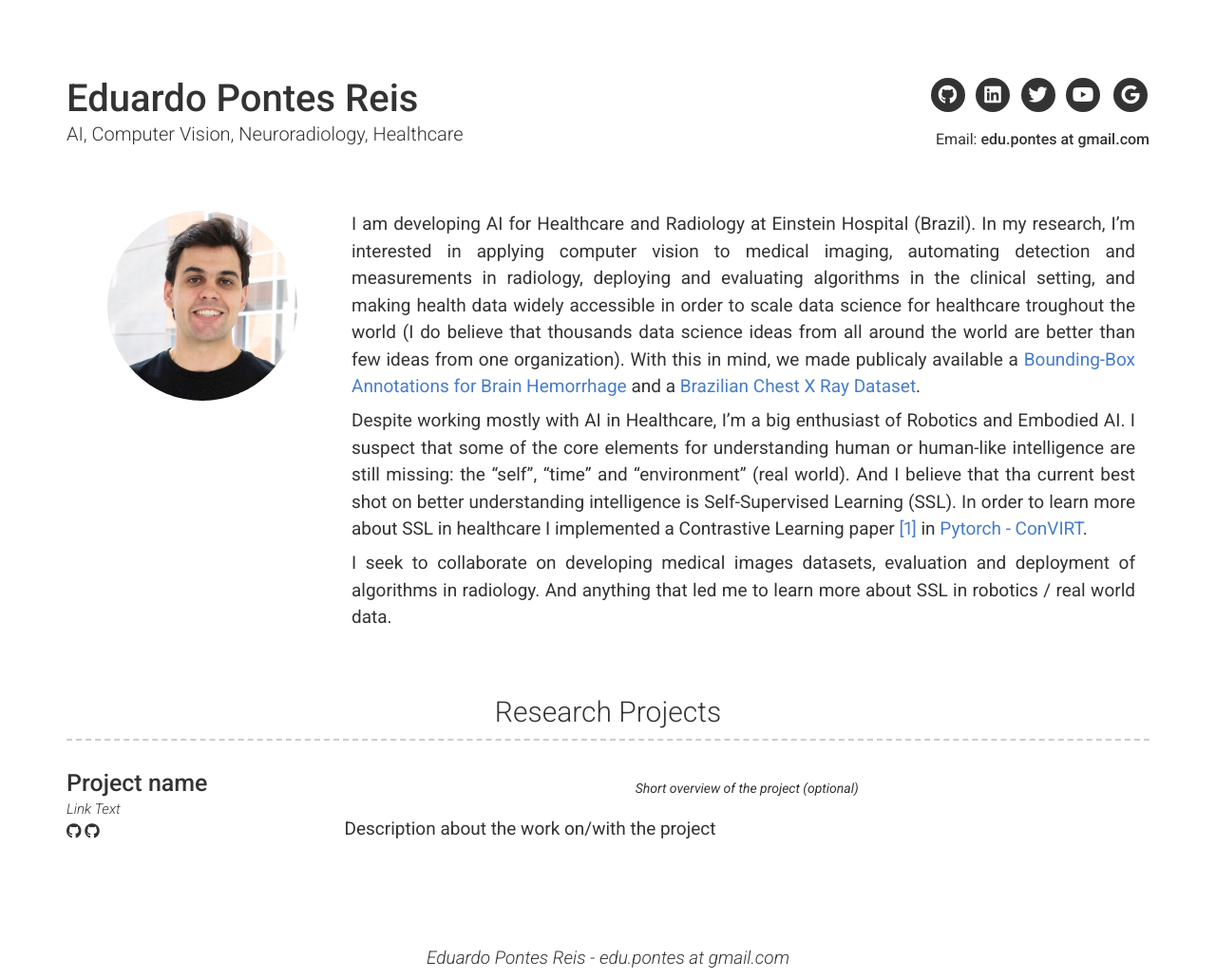
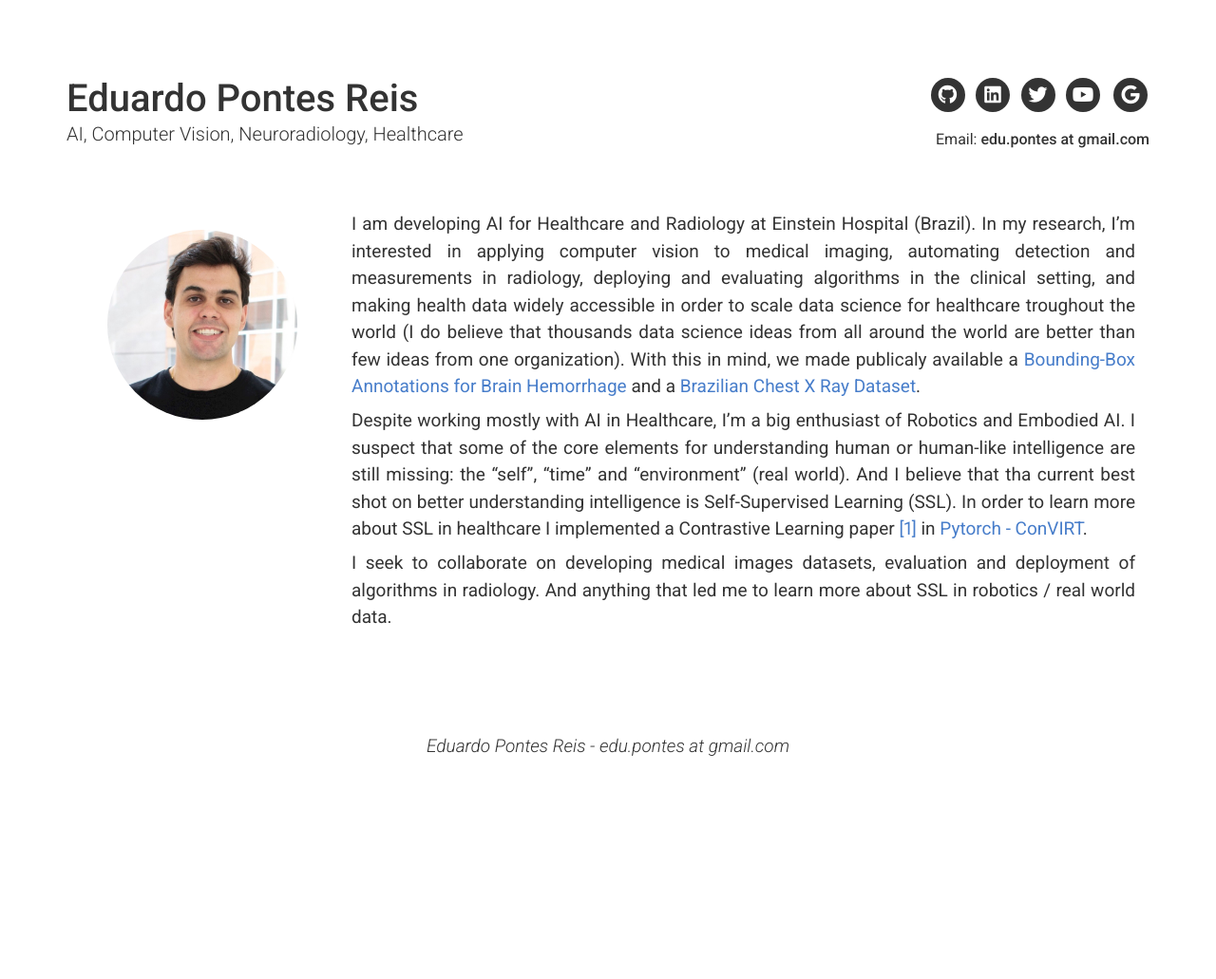
Before and after one commit to edreisMD/edreismd.github.io_old, a Jekyll site: the page built from index.md, in a window 1280 px wide. Shown: the whole page at 95% size. Built offline with Jekyll 4.4.1, drawn with Linux system fonts in a browser that asks for light colours; nearby versions of some CDN libraries; after the commit the page ends 900 px from its top, so only the background shows below that.

Commit message:
remove projects

```diff
--- a/_config.yml
+++ b/_config.yml
@@ -70,25 +70,25 @@ about_content: | # this will include new lines to allow paragraphs
 #   - <a href="google.com">Links</a>
 #   - Images ![alt text](/images/landscape-trees.jpg "Trees")
 
-content:
-  - title: Research Projects # Title for the section
-    layout: list # Type of content section (list/text)
-    content:
-      - layout: left
-        title: Project name
-        link: Link to project (eg. sproogen.github.io/modern-resume-theme)(optional)
-        link_text: Link Text
-        additional_links:
-          - title:  Github page for project (eg. sproogen/modern-resume-theme)
-            icon: fab fa-github
-            url: Link to project (eg. sproogen.github.io/modern-resume-theme)(optional)
-          - title:  Github page for project (eg. sproogen/modern-resume-theme)
-            icon: fab fa-github
-            url: Link to project (eg. sproogen.github.io/modern-resume-theme)(optional)
-        quote: >
-          Short overview of the project (optional)
-        description: | # this will include new lines to allow paragraphs
-          Description about the work on/with the project
+# content:
+#   - title: Research Projects # Title for the section
+#     layout: list # Type of content section (list/text)
+#     content:
+#       - layout: left
+#         title: Project name
+#         link: Link to project (eg. sproogen.github.io/modern-resume-theme)(optional)
+#         link_text: Link Text
+#         additional_links:
+#           - title:  Github page for project (eg. sproogen/modern-resume-theme)
+#             icon: fab fa-github
+#             url: Link to project (eg. sproogen.github.io/modern-resume-theme)(optional)
+#           - title:  Github page for project (eg. sproogen/modern-resume-theme)
+#             icon: fab fa-github
+#             url: Link to project (eg. sproogen.github.io/modern-resume-theme)(optional)
+#         quote: >
+#           Short overview of the project (optional)
+#         description: | # this will include new lines to allow paragraphs
+#           Description about the work on/with the project
   # - title: Experience
   #   layout: list
   #   content:
--- a/_sass/modern-resume-theme.scss
+++ b/_sass/modern-resume-theme.scss
@@ -31,6 +31,7 @@
   width: 200px;
   height: 200px;
   margin: 0 auto;
+  margin-top: 20px;
   margin-bottom: 20px;
   display: block;
   border-radius: 100px;
```
